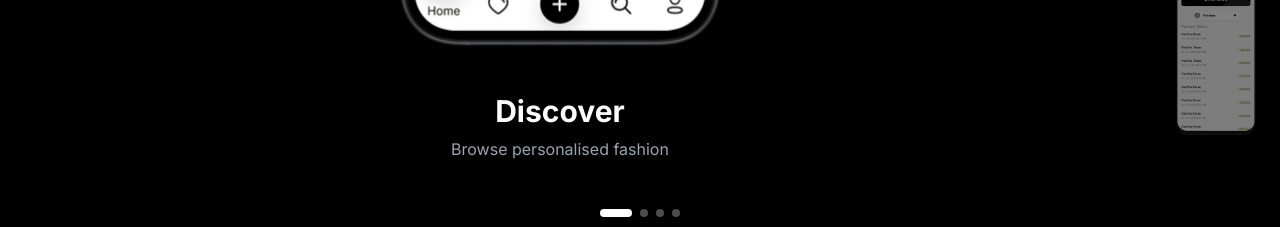
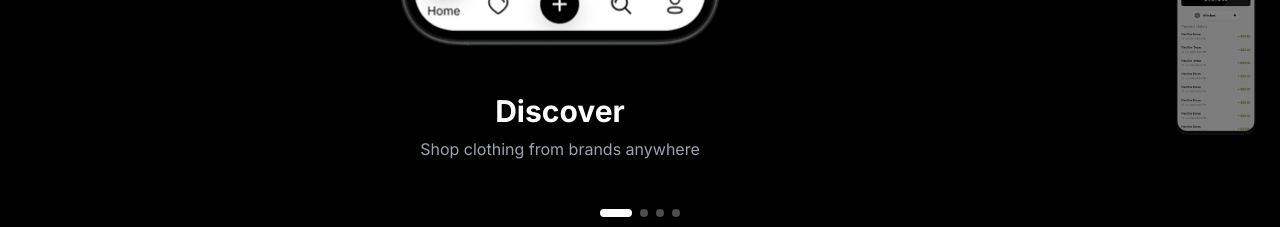
Before and after one commit to Shopscopeapp/shopscope-main-website, a Next.js app: page / in a window 1280 px wide. Shown: the part 1740-1967 px from the top of the page. Built offline with nearby package versions, Linux system fonts and the light colour scheme.

Commit message:
Update app showcase screen descriptions

```diff
--- a/app/components/AppShowcaseScrollHorizontal.tsx
+++ b/app/components/AppShowcaseScrollHorizontal.tsx
@@ -4,10 +4,10 @@ import { motion, useInView } from "framer-motion";
 import { useRef, useState } from "react";
 
 const appScreens = [
-  { image: "/images/app-screens/MAINPAGE.png", title: "Discover", desc: "Browse personalised fashion" },
-  { image: "/images/app-screens/SWIPEFEATURE.png", title: "Swipe", desc: "Like what you love" },
-  { image: "/images/app-screens/CART.png", title: "Shop", desc: "One cart, multiple brands" },
-  { image: "/images/app-screens/PAYOUTS.webp", title: "Earn", desc: "Get paid for sharing" },
+  { image: "/images/app-screens/MAINPAGE.png", title: "Discover", desc: "Shop clothing from brands anywhere" },
+  { image: "/images/app-screens/SWIPEFEATURE.png", title: "Swipe", desc: "As you swipe, ShopScope learns your style" },
+  { image: "/images/app-screens/CART.png", title: "Shop", desc: "Multi-store checkout and access to discounts" },
+  { image: "/images/app-screens/PAYOUTS.webp", title: "Earn", desc: "Post, share and get paid" },
 ];
 
 export default function AppShowcaseScrollHorizontal() {
```
